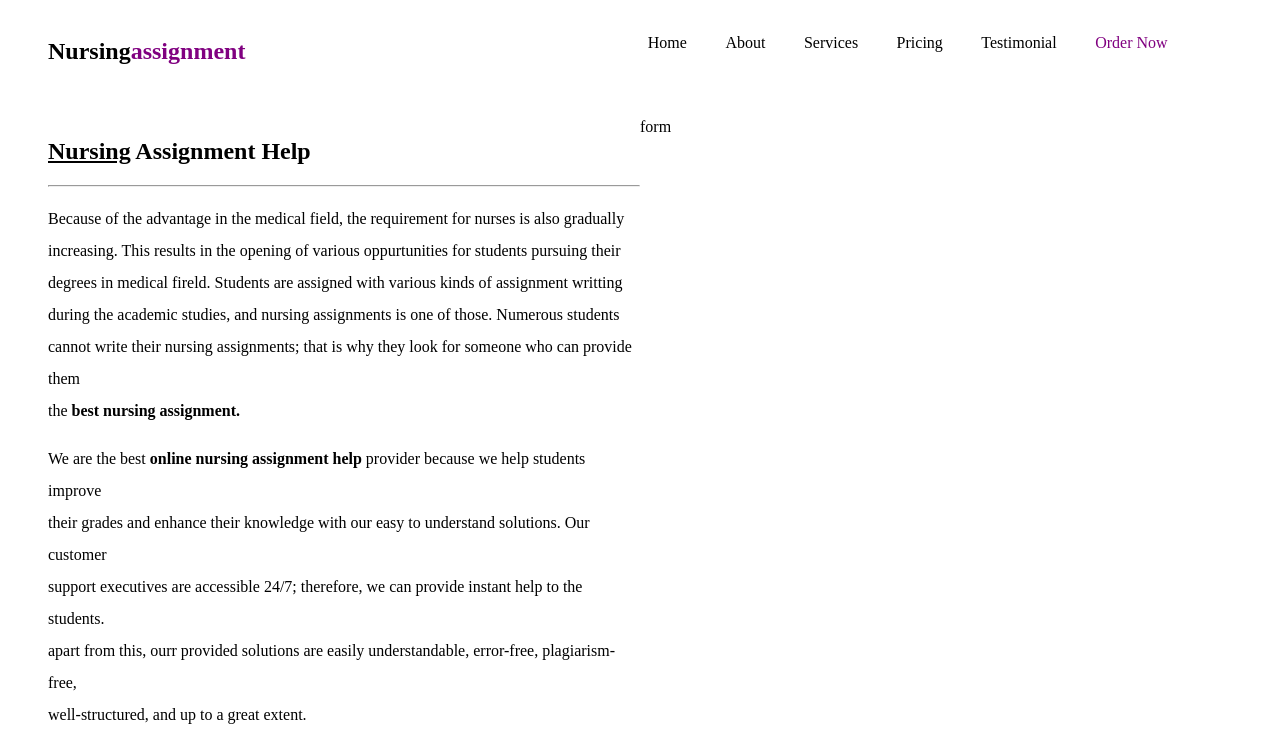
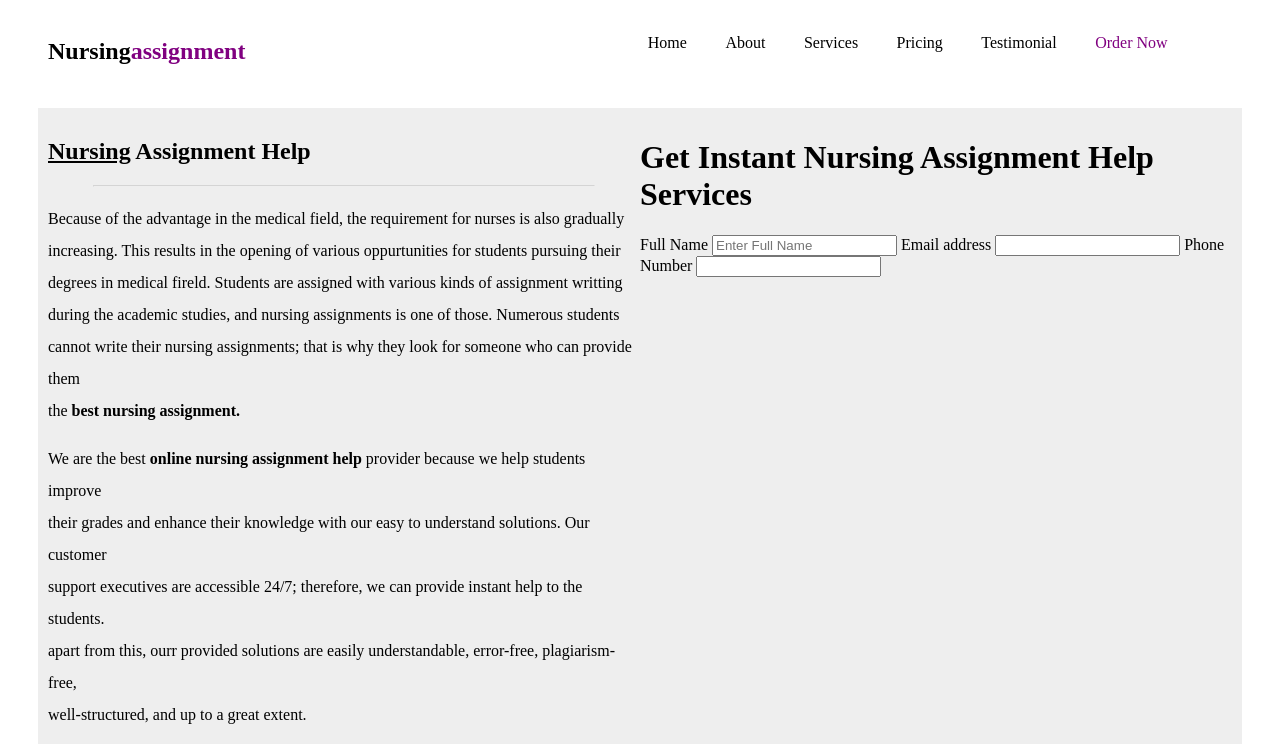
Before and after one commit to tonyishangu/Nursing-Site, a plain HTML site: page index.html in a window 1280 px wide. Shown: the top 744 px of the page. Drawn offline with Linux system fonts and the light colour scheme.

Commit message:
create form fields

```diff
--- a/index.html
+++ b/index.html
@@ -48,7 +48,15 @@
                 so that each student can easily take our experts'help in the hour of need.
             </p>
         </div>
-        <div class="form">form</div>
+        <div class="form">
+            <h1>Get Instant Nursing Assignment Help Services</h1>
+            <label>Full Name</label>
+            <input type="text" placeholder="Enter Full Name">
+            <label>Email address</label>
+            <input type="email">
+            <label>Phone Number</label>
+            <input type="number">
+        </div>
     </div>
     <script src="script.js"></script>
 </body>
--- a/style.css
+++ b/style.css
@@ -32,6 +32,7 @@ span {
     grid-template-columns: 1fr 1fr;
     padding: 10px;
     margin: 20px;
+    background-color: #eee;
 }
 .sticky{
     position: fixed;
@@ -49,3 +50,7 @@ span {
 p {
     line-height: 2;
 }
+hr{
+    width: 500px;
+    opacity: 30%;
+}
```
